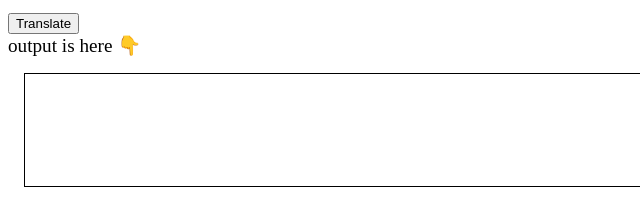
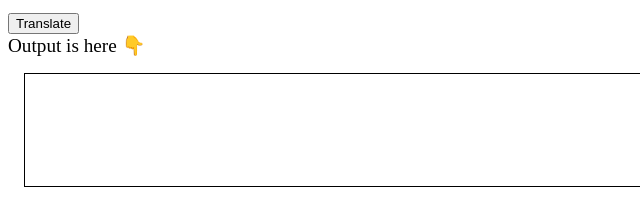
Before and after one commit to AdityaKumar74/talk-banana, a plain HTML site: page index.html in a window 1280 px wide. Shown: the part 197-401 px from the top of the page, 0-640 px from the left. Drawn offline with Linux system fonts and the light colour scheme.

Commit message:
Update index.html

```diff
--- a/index.html
+++ b/index.html
@@ -30,7 +30,7 @@
     <textarea id="txt-input"
         placeholder="put your sentence in english here and we will convert it to banana"></textarea>
     <button id="btn-translate">Translate</button>
-    <div style="font-size: larger;">output is here 👇</div>
+    <div style="font-size: larger;">Output is here 👇</div>
     <div id="output"></div>
     <script src="app.js" type="text/javaScript"></script>
 </body>
```
